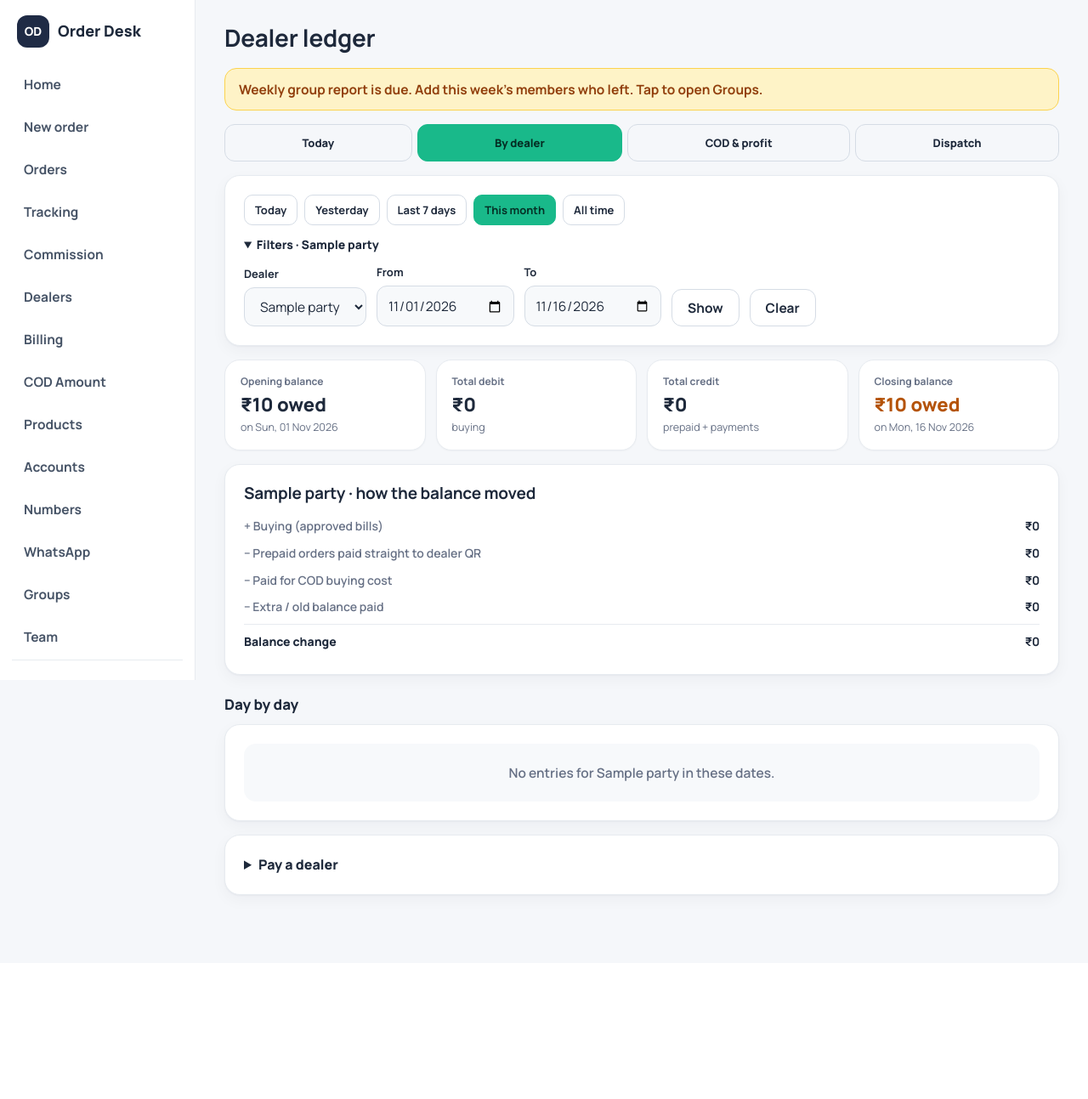
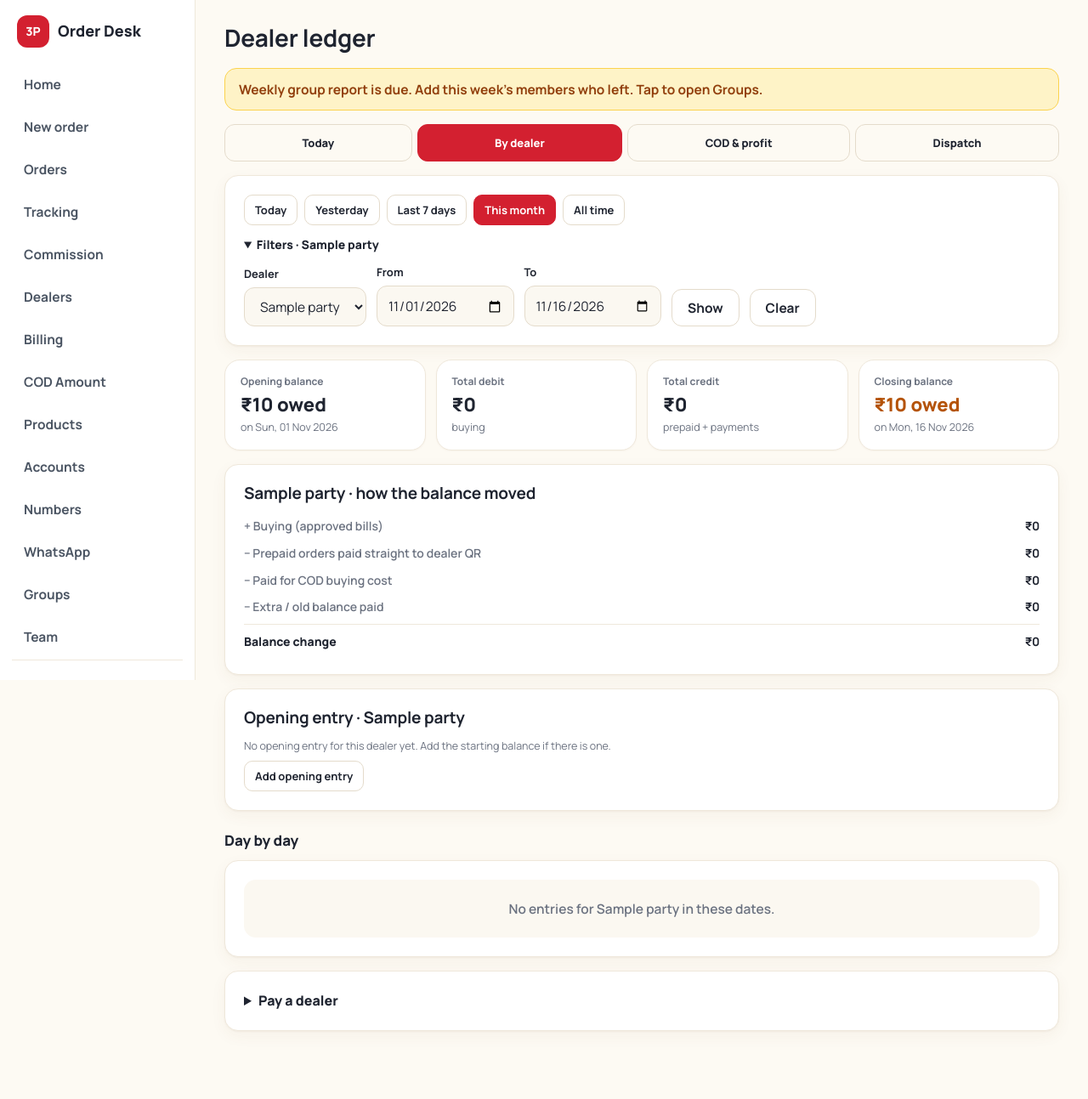
Before and after one commit to tmperfumehouseapp-cell/ptherdparty-new, a PHP site: page /pthirdparty/orders/dealer_ledger.php?tab=ledger&dealer=1&from=2026-11-01&to=2026-11-16 in a window 1280 px wide. Shown: the whole page at 85% size. Before the commit the page ends 1064 px from the top, so only its background shows below. Run offline with PHP 8.4, Linux system fonts and the light colour scheme; the visitor is signed in with stand-in values (Sample User, id 1); tables that the repository leaves empty or names only in its code hold one stand-in row (values such as "Sample post").

Commit message:
Red and cream theme on every page; edit a dealer's opening entry (#11)
* Salesperson panel: show fixed buying price per variant (read-only); product images in order details

- new_order: buying price now sent to salespeople too (display only; the server still re-reads it from the DB on save)
- new_order.js: buying price shown on each picked row and in the search list; search ignores dashes so every variant matches and is listed separately
- order_view: product image column per item, from the exact product (variant) row
- img_proxy: login required instead of manager-only so the order's salesperson sees the images

Co-Authored-By: Claude Sonnet 5.5 <noreply@anthropic.com>
Claude-Session: https://claude.ai/code/session_01AfZuVWJ2vEJzY6wY1ih8LN

* New order: visible read-only Buying price box on every product row (not posted, server uses DB price)

Co-Authored-By: Claude Sonnet 5.5 <noreply@anthropic.com>
Claude-Session: https://claude.ai/code/session_01AfZuVWJ2vEJzY6wY1ih8LN

* Order details: Buying column per item and Total buying cost (manager only)

Co-Authored-By: Claude Sonnet 5.5 <noreply@anthropic.com>
Claude-Session: https://claude.ai/code/session_01AfZuVWJ2vEJzY6wY1ih8LN

* Orders page: Buying cost by dealer (per day/filter) under the profit tiles, manager only

Co-Authored-By: Claude Sonnet 5.5 <noreply@anthropic.com>
Claude-Session: https://claude.ai/code/session_01AfZuVWJ2vEJzY6wY1ih8LN

* Orders: daily Verify then Bill done buttons per order; Billing: per-dealer parcel check counts (manager only)

Co-Authored-By: Claude Sonnet 5.5 <noreply@anthropic.com>
Claude-Session: https://claude.ai/code/session_01AfZuVWJ2vEJzY6wY1ih8LN

* Orders: Verify / Bill done / Undo save in the background and update only that row (no page reload, no jump to top)

Co-Authored-By: Claude Sonnet 5.5 <noreply@anthropic.com>
Claude-Session: https://claude.ai/code/session_01AfZuVWJ2vEJzY6wY1ih8LN

* Products: one common Save changes button for all party selections (saved in the background); per-row Save removed, Off/On stays

Co-Authored-By: Claude Sonnet 5.5 <noreply@anthropic.com>
Claude-Session: https://claude.ai/code/session_01AfZuVWJ2vEJzY6wY1ih8LN

* Red/cream theme on every page (assets/theme.css, 3P logo); dealer ledger: edit the opening entry with change history

Co-Authored-By: Claude Sonnet 5.5 <noreply@anthropic.com>
Claude-Session: https://claude.ai/code/session_01AfZuVWJ2vEJzY6wY1ih8LN

---------

Co-authored-by: Claude <noreply@anthropic.com>

```diff
--- /dev/null
+++ b/pthirdparty/orders/assets/theme.css
@@ -0,0 +1,73 @@
+/* 3 PARTY theme: cream background, red accent, white rounded cards, red pill buttons.
+   Loaded LAST on every page, so it wins over the other design files without editing them.
+   To change the colours later, change only the values in :root below. */
+:root {
+  --bg: #FDFAF3;            /* warm cream page */
+  --card: #FFFFFF;
+  --ink: #1F2430;
+  --muted: #6B7280;
+  --line: #EFE8DB;
+  --field: #FBF8F1;
+  --field-line: #E4DBCB;
+  --accent: #D32030;        /* red */
+  --accent-ink: #FFFFFF;    /* text on red */
+  --accent-soft: #FDECEC;   /* light pink */
+  --accent-deep: #B91C1C;   /* dark red text */
+  --navy: #2B1B1D;          /* dark warm panels (order summary, progress) */
+}
+body { background: var(--bg); color: var(--ink); }
+a { color: var(--accent-deep); }
+.rowlink { color: var(--accent-deep); }
+::selection { background: #F8CFCF; }
+
+/* side menu */
+.side { background: #fff; border-right: 1px solid var(--line); }
+.logo { background: var(--accent); color: #fff; }
+.avatar { background: var(--accent); color: #fff; }
+.nav-item { color: #4B5563; }
+.nav-item:hover { background: var(--accent-soft); color: var(--accent-deep); }
+.nav-item.is-active { background: var(--accent-soft); color: var(--accent-deep); box-shadow: inset 0 0 0 1px #F6C9C9; }
+
+/* cards and tiles: white, soft border, gentle shadow */
+.card, .stat, .tile { border: 1px solid var(--line); border-radius: 16px; box-shadow: 0 1px 2px rgba(120, 80, 40, .05), 0 6px 18px rgba(120, 80, 40, .05); }
+.stat, .tile { box-shadow: 0 1px 2px rgba(120, 80, 40, .04); }
+
+/* buttons: red primary, outlined secondary */
+.btn { border-color: var(--field-line); color: var(--ink); }
+.btn:hover { background: var(--accent-soft); border-color: #F0C4C4; color: var(--accent-deep); box-shadow: none; }
+.btn-accent, .cta { background: var(--accent); border-color: var(--accent); color: #fff; }
+.btn-accent:hover, .cta:hover { background: var(--accent-deep); border-color: var(--accent-deep); color: #fff; }
+.btn-ghost { background: transparent; }
+.btn-danger { color: var(--accent-deep); border-color: #F3B4B4; }
+.btn:disabled, .cta:disabled { background-image: none; }
+.btn-accent:disabled, .cta:disabled { background: var(--accent); border-color: var(--accent); color: #fff; opacity: .5; }
+
+/* inputs */
+input:focus, select:focus, textarea:focus { border-color: var(--accent); box-shadow: 0 0 0 3px rgba(211, 32, 48, .15); }
+:focus-visible { outline-color: var(--accent); }
+input[type=radio], input[type=checkbox] { accent-color: var(--accent); }
+
+/* choice chips and the Prepaid / COD switch */
+.seg { background: #F3ECE0; }
+.seg input:checked + label { background: var(--accent); color: #fff; }
+.chips input:checked + label { background: var(--accent); border-color: var(--accent); color: #fff; }
+
+/* progress, steps, summary panel */
+.meter-fill, .fill { background: var(--accent); }
+.step-n { background: var(--accent); color: #fff; }
+.tick { background: var(--accent); }
+.summary .cta { background: var(--accent); color: #fff; }
+
+/* small badges: keep the traffic-light meaning, soften the "info" one to the theme */
+.tag { background: #F3ECE0; color: #4B5563; }
+.tag-info { background: var(--accent-soft); color: var(--accent-deep); }
+.tag-ok { background: #DCFCE7; color: #166534; }
+.tag-warn { background: #FEF3C7; color: #92400E; }
+.tag-bad { background: #FEE2E2; color: #991B1B; }
+
+/* tables */
+th { color: var(--muted); }
+.table-wrap tr:hover td { background: #FFFDF8; }
+.empty { background: var(--field); }
+.hint, .mini, .k { color: var(--muted); }
+.flash { border-radius: 14px; }
--- a/pthirdparty/orders/dealer_ledger.php
+++ b/pthirdparty/orders/dealer_ledger.php
@@ -7,6 +7,7 @@
 require __DIR__ . '/includes/bootstrap.php';
 require __DIR__ . '/includes/ops_lib.php';
 require_once __DIR__ . '/includes/dealer_lib.php';
+require_once __DIR__ . '/includes/ledger_edit_lib.php';
 $user = require_admin();
 $pdo = db();
 
@@ -64,6 +65,55 @@ $url = static function (array $over) use ($tab, $dealer, $from, $to, $type, $pay
 
 $dateInput = 'style="width:100%;height:48px;border-radius:12px;border:1px solid var(--field-line);background:var(--field);padding:0 12px"';
 $hasKind = dealer_has_paykind($pdo);
+
+// ----- edit the opening entry of one dealer (manager only). Every change is kept in the change history. -----
+if ($_SERVER['REQUEST_METHOD'] === 'POST' && (string)($_POST['action'] ?? '') === 'opening_save') {
+    csrf_verify();
+    try {
+        if ($dealer <= 0) {
+            throw new RuntimeException('Choose the dealer first.');
+        }
+        $entryId = (int)($_POST['entry_id'] ?? 0);
+        $amt = round(abs(num($_POST['amount'] ?? 0)), 2);
+        if (($_POST['who'] ?? 'i_owe') === 'owes_me') {
+            $amt = -$amt; // the dealer owes you: stored as a negative opening
+        }
+        $date = valid_date((string)($_POST['entry_date'] ?? ''));
+        if ($date === null) {
+            throw new RuntimeException('Enter the opening date.');
+        }
+        ledger_audit_ensure($pdo);
+        in_tx($pdo, function () use ($pdo, $user, $dealer, $entryId, $amt, $date) {
+            $old = null;
+            if ($entryId > 0) {
+                $q = $pdo->prepare("SELECT id, entry_date, amount FROM party_ledger WHERE id = ? AND party_id = ? AND entry_type = 'opening' FOR UPDATE");
+                $q->execute([$entryId, $dealer]);
+                $old = $q->fetch() ?: null;
+                if (!$old) {
+                    throw new RuntimeException('That opening entry was not found. Refresh the page.');
+                }
+            }
+            if ($old === null) {
+                if (abs($amt) < 0.005) {
+                    throw new RuntimeException('Enter the opening amount.');
+                }
+                $pdo->prepare("INSERT INTO party_ledger (party_id, entry_date, entry_type, amount, note, created_by) VALUES (?, ?, 'opening', ?, 'Opening balance', ?)")
+                    ->execute([$dealer, $date, $amt, (int)$user['id']]);
+                ledger_audit_add($pdo, $dealer, (int)$pdo->lastInsertId(), 'add', null, ['entry_date' => $date, 'amount' => $amt], (int)$user['id']);
+            } elseif (abs($amt) < 0.005) { // amount 0 removes the opening entry
+                $pdo->prepare('DELETE FROM party_ledger WHERE id = ?')->execute([(int)$old['id']]);
+                ledger_audit_add($pdo, $dealer, (int)$old['id'], 'delete', ['entry_date' => $old['entry_date'], 'amount' => (float)$old['amount']], null, (int)$user['id']);
+            } else {
+                $pdo->prepare('UPDATE party_ledger SET entry_date = ?, amount = ? WHERE id = ?')->execute([$date, $amt, (int)$old['id']]);
+                ledger_audit_add($pdo, $dealer, (int)$old['id'], 'edit', ['entry_date' => $old['entry_date'], 'amount' => (float)$old['amount']], ['entry_date' => $date, 'amount' => $amt], (int)$user['id']);
+            }
+        });
+        flash('ok', 'Opening entry saved. The dealer balance is recalculated.');
+    } catch (RuntimeException $ex) {
+        flash('error', $ex->getMessage());
+    }
+    redirect($url(['tab' => 'ledger', 'dealer' => $dealer ?: '']) . '#opening');
+}
 
 /** "₹1,200 owed" / "₹300 advance" / "Settled" */
 $bal = static function (float $b): string {
@@ -349,6 +399,42 @@ require __DIR__ . '/includes/header.php';
   <?php endif; ?>
 </section>
 
+<?php
+  $openQ = $pdo->prepare("SELECT id, entry_date, amount FROM party_ledger WHERE party_id = ? AND entry_type = 'opening' ORDER BY entry_date, id");
+  $openQ->execute([$dealer]);
+  $openRows = $openQ->fetchAll();
+  $openForm = static function (?array $o) use ($url, $dealer, $today): string {
+      $amt = $o ? (float)$o['amount'] : 0.0;
+      ob_start(); ?>
+    <form method="post" action="<?= e($url(['tab' => 'ledger', 'dealer' => $dealer])) ?>" style="display:flex;flex-wrap:wrap;gap:10px;align-items:flex-end;margin-top:10px">
+      <?= csrf_field() ?>
+      <input type="hidden" name="action" value="opening_save">
+      <input type="hidden" name="entry_id" value="<?= $o ? (int)$o['id'] : 0 ?>">
+      <div class="field" style="margin:0;flex:1 1 170px"><label>Who owes?</label>
+        <select name="who"><option value="i_owe"<?= $amt >= 0 ? ' selected' : '' ?>>I owe the dealer</option><option value="owes_me"<?= $amt < 0 ? ' selected' : '' ?>>The dealer owes me</option></select></div>
+      <div class="field" style="margin:0;flex:1 1 150px"><label>Amount (₹)</label><input name="amount" type="text" inputmode="decimal" value="<?= $o ? e((string)abs($amt)) : '' ?>" placeholder="0"></div>
+      <div class="field" style="margin:0;flex:1 1 170px"><label>Opening date</label><input name="entry_date" type="date" value="<?= e($o ? $o['entry_date'] : $today) ?>" style="width:100%;height:48px;border-radius:12px;border:1px solid var(--field-line);background:var(--field);padding:0 12px"></div>
+      <button class="btn btn-accent" type="submit">Save opening</button>
+    </form>
+<?php return ob_get_clean();
+  };
+?>
+<section class="card" id="opening" style="margin-top:16px">
+  <h2>Opening entry · <?= e($dealerName) ?></h2>
+  <?php if (!$openRows): ?>
+    <div class="mini">No opening entry for this dealer yet. Add the starting balance if there is one.</div>
+    <details style="margin-top:8px"><summary class="btn btn-ghost btn-sm" style="display:inline-flex;cursor:pointer">Add opening entry</summary><?= $openForm(null) ?></details>
+  <?php else: ?>
+    <?php foreach ($openRows as $o): ?>
+      <div style="margin-bottom:10px">
+        <b><?= e($bal((float)$o['amount'])) ?></b> <span class="mini">· dated <?= e(dealer_dlabel($o['entry_date'])) ?></span>
+        <details style="margin-top:6px"><summary class="btn btn-ghost btn-sm" style="display:inline-flex;cursor:pointer">Edit opening entry</summary><?= $openForm($o) ?>
+          <div class="hint">Set the amount to 0 to remove the opening entry. Every change is kept in the change history, and the balance is recalculated.</div></details>
+      </div>
+    <?php endforeach; ?>
+  <?php endif; ?>
+</section>
+
 <div class="dd-sec">Day by day</div>
       <?php if (!$dayList): ?>
 <section class="card"><div class="empty">No entries for <?= e($dealerName) ?> in these dates.</div></section>
--- a/pthirdparty/orders/includes/header.php
+++ b/pthirdparty/orders/includes/header.php
@@ -45,11 +45,12 @@ foreach (array_filter(['assets/style.css', !empty($extraCss) ? (string)$extraCss
 <?php endif; ?>
 <?php if (!empty($extraCss) && !in_array((string)$extraCss, $cssGone, true)): ?><link rel="stylesheet" href="<?= e($extraCss) ?>?v=<?= $cssV((string)$extraCss) ?>">
 <?php endif; ?>
+<link rel="stylesheet" href="assets/theme.css?v=<?= $cssV('assets/theme.css') ?>">
 </head>
 <body>
 <div class="shell">
   <nav class="side" aria-label="Main">
-    <div class="brand"><span class="logo">OD</span><span class="brand-name">Order Desk</span></div>
+    <div class="brand"><span class="logo">3P</span><span class="brand-name">Order Desk</span></div>
     <?php foreach ($nav as $n): ?>
       <?php if ($n['admin'] && !$isAdmin) continue; ?>
       <?php if ($n['ready']): ?>
--- a/pthirdparty/orders/login.php
+++ b/pthirdparty/orders/login.php
@@ -35,10 +35,11 @@ if ($_SERVER['REQUEST_METHOD'] === 'POST') {
 <?php if (!is_file(__DIR__ . '/assets/style.css')): ?><link rel="stylesheet" href="assets/fallback.css?v=<?= (int)@filemtime(__DIR__ . '/assets/fallback.css') ?>">
 <?php endif; ?>
 <?php if (is_file(__DIR__ . '/assets/style.css')): ?><link rel="stylesheet" href="assets/style.css?v=<?= (int)@filemtime(__DIR__ . '/assets/style.css') ?>"><?php endif; ?>
+<link rel="stylesheet" href="assets/theme.css?v=<?= (int)@filemtime(__DIR__ . '/assets/theme.css') ?>">
 </head>
 <body class="auth">
 <form class="auth-card" method="post">
-  <div class="brand"><span class="logo">OD</span><span class="brand-name">Order Desk</span></div>
+  <div class="brand"><span class="logo">3P</span><span class="brand-name">Order Desk</span></div>
   <h1>Welcome back</h1>
   <p>Log in to create orders and track your earnings.</p>
   <?php foreach (flash_pull() as $f): ?><div class="flash flash-<?= e($f['type']) ?>"><?= e($f['msg']) ?></div><?php endforeach; ?>
```
